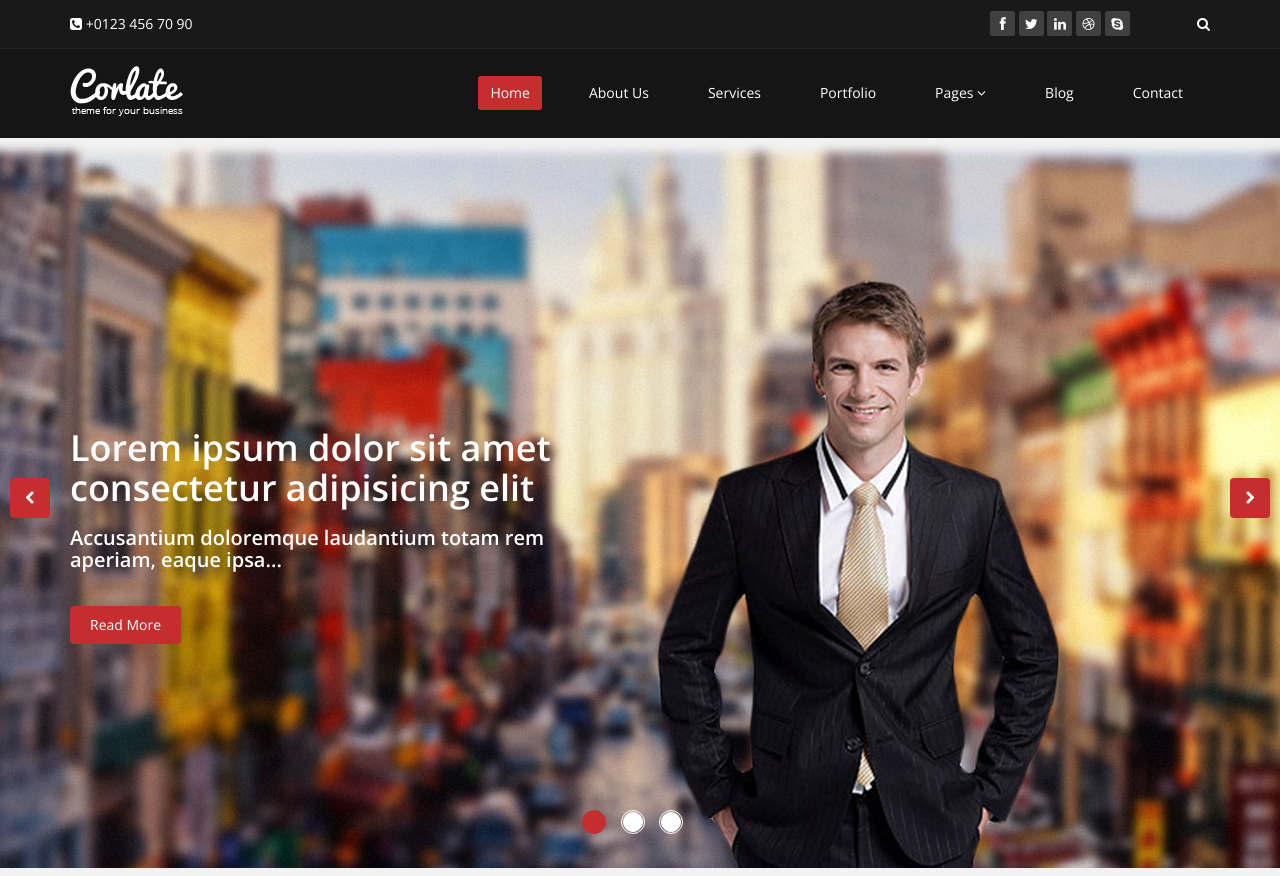
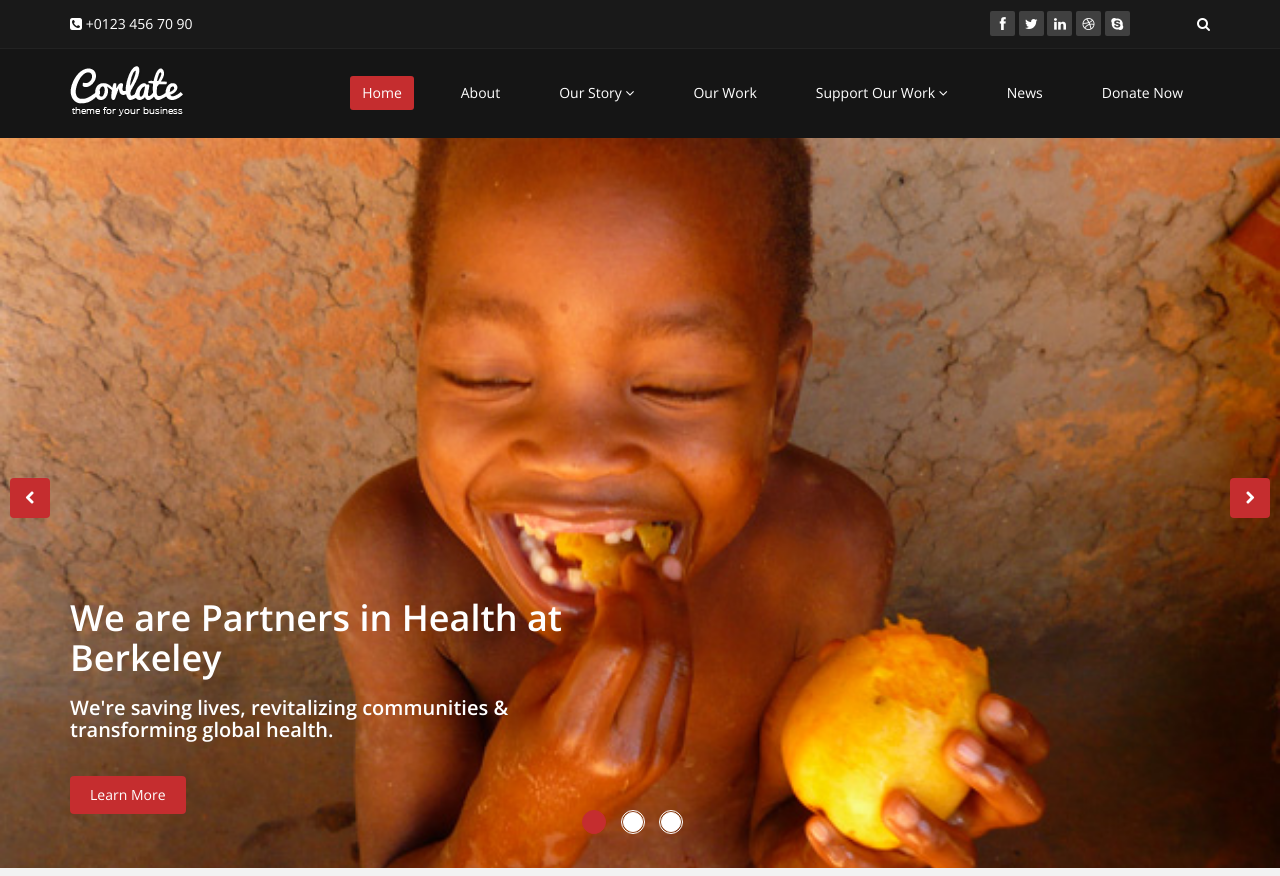
Before and after one commit to wdfn/PIH, a plain HTML site: page index.html in a window 1280 px wide. Shown: the top 876 px of the page. Drawn offline with nearby package versions, Linux system fonts and the light colour scheme.

Commit message:
slider pictures updated

```diff
--- a/css/main.css
+++ b/css/main.css
@@ -374,6 +374,7 @@ input.search-form:hover {
 
 #main-slider .carousel .carousel-content {
   margin-top: 150px;
+  padding-top: 150px;
 }
 
 #main-slider .carousel .slide-margin{
--- a/index.html
+++ b/index.html
@@ -70,11 +70,9 @@
                 <div class="collapse navbar-collapse navbar-right">
                     <ul class="nav navbar-nav">
                         <li class="active"><a href="index.html">Home</a></li>
-                        <li><a href="about-us.html">About Us</a></li>
-                        <li><a href="services.html">Services</a></li>
-                        <li><a href="portfolio.html">Portfolio</a></li>
+                        <li><a href="about-us.html">About</a></li>
                         <li class="dropdown">
-                            <a href="#" class="dropdown-toggle" data-toggle="dropdown">Pages <i class="fa fa-angle-down"></i></a>
+                            <a href="#" class="dropdown-toggle" data-toggle="dropdown">Our Story <i class="fa fa-angle-down"></i></a>
                             <ul class="dropdown-menu">
                                 <li><a href="blog-item.html">Blog Single</a></li>
                                 <li><a href="pricing.html">Pricing</a></li>
@@ -82,8 +80,18 @@
                                 <li><a href="shortcodes.html">Shortcodes</a></li>
                             </ul>
                         </li>
-                        <li><a href="blog.html">Blog</a></li>
-                        <li><a href="contact-us.html">Contact</a></li>
+                        <li><a href="blog.html">Our Work</a></li>
+                        <li class="dropdown">
+                            <a href="#" class="dropdown-toggle" data-toggle="dropdown">Support Our Work <i class="fa fa-angle-down"></i></a>
+                            <ul class="dropdown-menu">
+                                <li><a href="blog-item.html">Blog Single</a></li>
+                                <li><a href="pricing.html">Pricing</a></li>
+                                <li><a href="404.html">404</a></li>
+                                <li><a href="shortcodes.html">Shortcodes</a></li>
+                            </ul>
+                        </li>
+                        <li><a href="contact-us.html">News</a></li>
+                        <li><a href="contact-us.html">Donate Now</a></li>
                     </ul>
                 </div>
             </div><!--/.container-->
@@ -100,7 +108,28 @@
             </ol>
             <div class="carousel-inner">
 
-                <div class="item active" style="background-image: url(images/slider/bg1.jpg)">
+                <div class="item active" style="background-image: url(pictures/crop.jpg)">
+                    <div class="container">
+                        <div class="row slide-margin">
+                            <div class="col-sm-6">
+                                <div class="carousel-content">
+                                    <h1 class="animation animated-item-1">We are Partners in Health at Berkeley</h1>
+                                    <h2 class="animation animated-item-2">We're saving lives, revitalizing communities & transforming global health.</h2>
+                                    <a class="btn-slide animation animated-item-3" href="#">Learn More</a>
+                                </div>
+                            </div>
+
+                            <!-- <div class="col-sm-6 hidden-xs animation animated-item-4">
+                                <div class="slider-img">
+                                    <img src="images/slider/img1.png" class="img-responsive">
+                                </div>
+                            </div> -->
+
+                        </div>
+                    </div>
+                </div><!--/.item-->
+
+                <div class="item" style="background-image: url(pictures/front1.jpg)">
                     <div class="container">
                         <div class="row slide-margin">
                             <div class="col-sm-6">
@@ -111,17 +140,17 @@
                                 </div>
                             </div>
 
-                            <div class="col-sm-6 hidden-xs animation animated-item-4">
+                            <!-- <div class="col-sm-6 hidden-xs animation animated-item-4">
                                 <div class="slider-img">
-                                    <img src="images/slider/img1.png" class="img-responsive">
+                                    <img src="images/slider/img2.png" class="img-responsive">
                                 </div>
-                            </div>
+                            </div> -->
 
                         </div>
                     </div>
                 </div><!--/.item-->
 
-                <div class="item" style="background-image: url(images/slider/bg2.jpg)">
+                <div class="item" style="background-image: url(pictures/front.jpg)">
                     <div class="container">
                         <div class="row slide-margin">
                             <div class="col-sm-6">
@@ -131,32 +160,11 @@
                                     <a class="btn-slide animation animated-item-3" href="#">Read More</a>
                                 </div>
                             </div>
-
-                            <div class="col-sm-6 hidden-xs animation animated-item-4">
-                                <div class="slider-img">
-                                    <img src="images/slider/img2.png" class="img-responsive">
-                                </div>
-                            </div>
-
-                        </div>
-                    </div>
-                </div><!--/.item-->
-
-                <div class="item" style="background-image: url(images/slider/bg3.jpg)">
-                    <div class="container">
-                        <div class="row slide-margin">
-                            <div class="col-sm-6">
-                                <div class="carousel-content">
-                                    <h1 class="animation animated-item-1">Lorem ipsum dolor sit amet consectetur adipisicing elit</h1>
-                                    <h2 class="animation animated-item-2">Accusantium doloremque laudantium totam rem aperiam, eaque ipsa...</h2>
-                                    <a class="btn-slide animation animated-item-3" href="#">Read More</a>
-                                </div>
-                            </div>
-                            <div class="col-sm-6 hidden-xs animation animated-item-4">
+                            <!-- <div class="col-sm-6 hidden-xs animation animated-item-4">
                                 <div class="slider-img">
                                     <img src="images/slider/img3.png" class="img-responsive">
                                 </div>
-                            </div>
+                            </div> -->
                         </div>
                     </div>
                 </div><!--/.item-->
```
Also changed, not shown: pictures/crop.jpg (renamed from pictures/crop-605x410-malawi-food-nutrition.jpg), pictures/front.jpg (renamed from pictures/haiti-earthquake_114dw_3_t607.jpg), pictures/front1.jpg (renamed from pictures/Paul Farmer.jpg).
